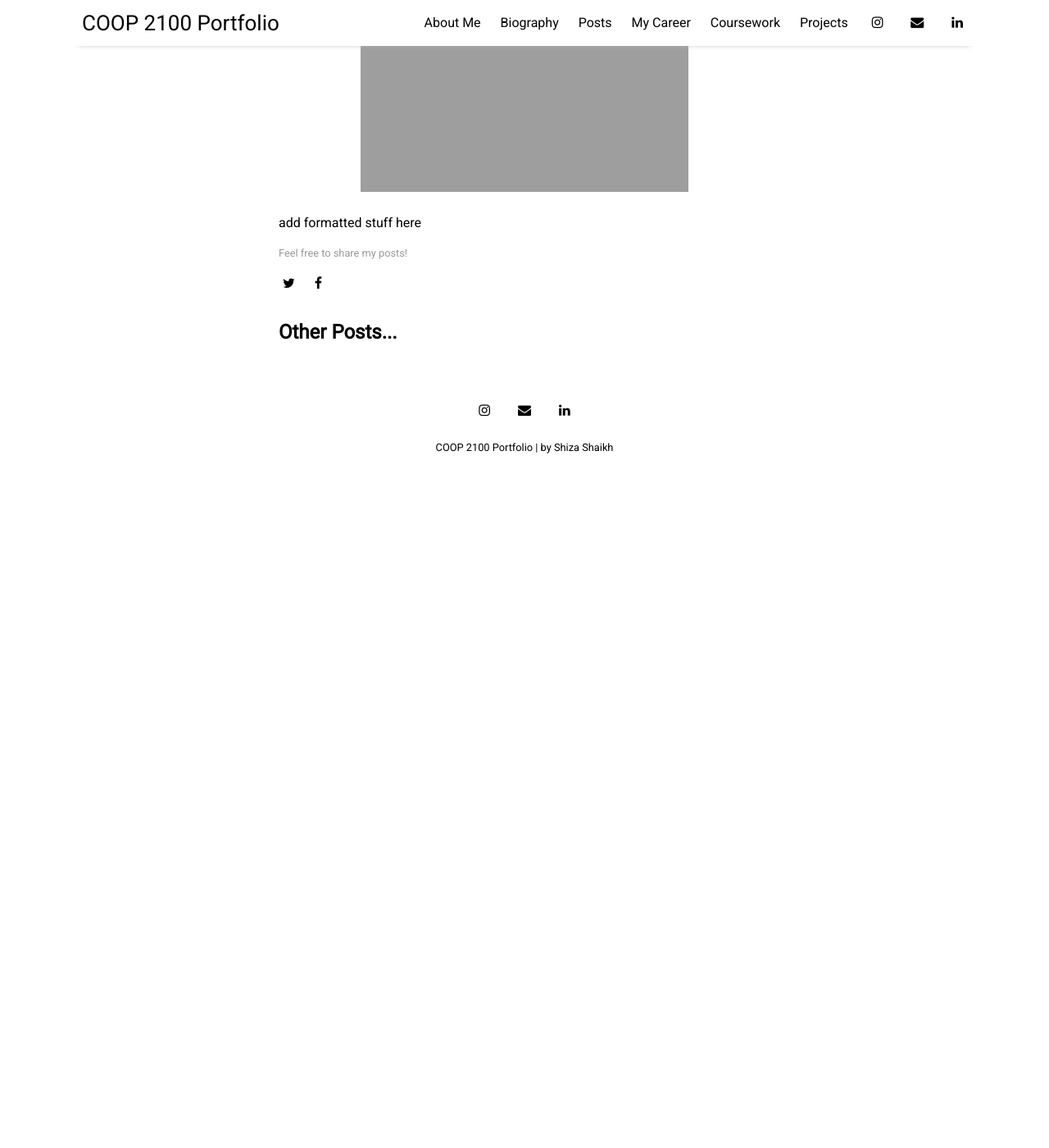
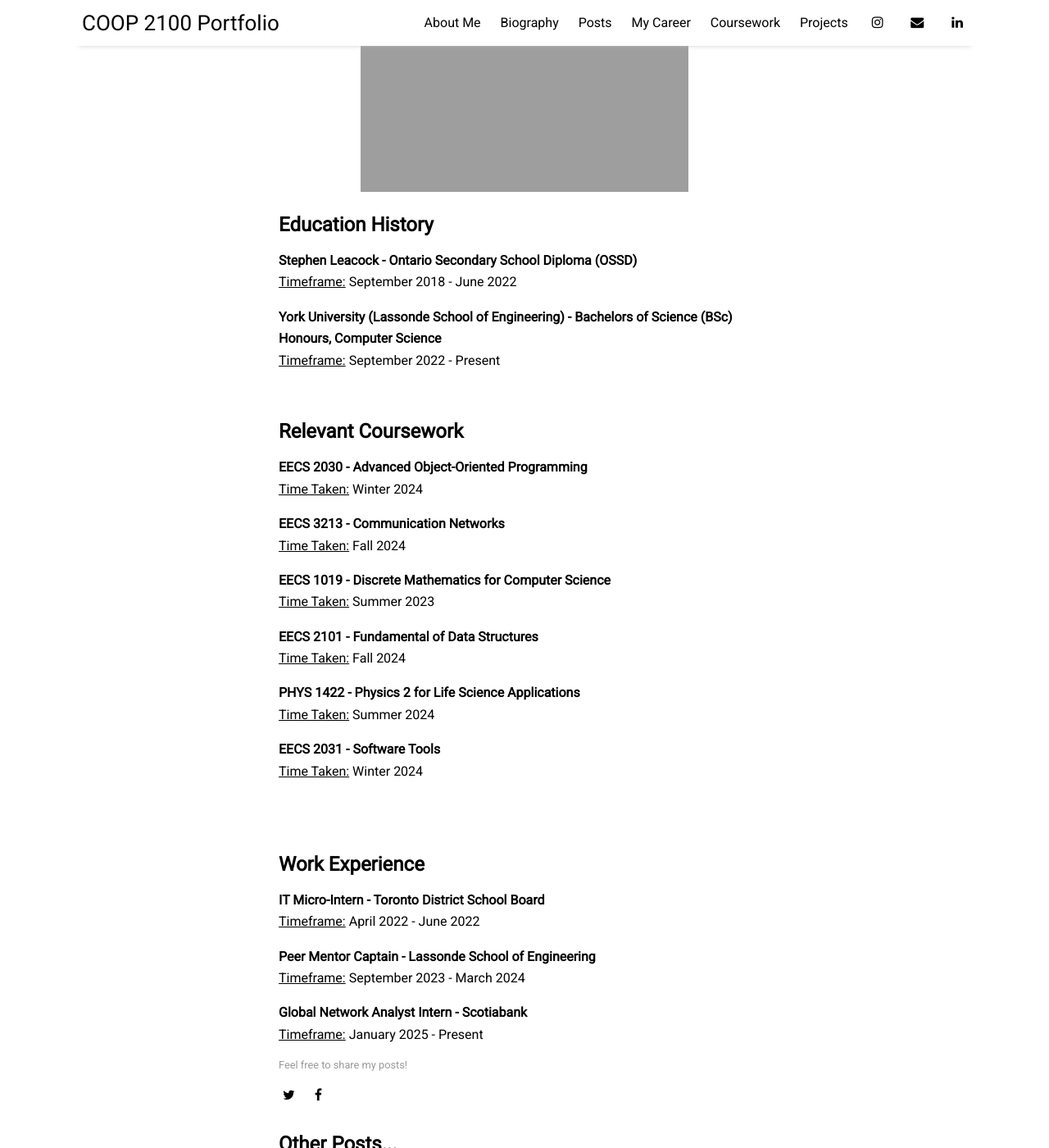
Before and after one commit to wojakshizlet/wojakshizlet.github.io, a Jekyll site: the page built from _posts/2025-03-19-education-and-work.md, in a window 1280 px wide and 1400 px high, scrolled down 228 px. Shown: the whole window at 82% size. Built offline with Jekyll 4.4.1, drawn with Linux system fonts in a browser that asks for light colours; nearby versions of some CDN libraries; before the commit the page ends 900 px from its top, so only the background shows below that.

Commit message:
Published post w/formatting

```diff
--- a/_posts/2025-03-19-education-and-work.md
+++ b/_posts/2025-03-19-education-and-work.md
@@ -6,4 +6,44 @@ categories: [facts, posts, career]
 tags: []
 image: education.jpg
 ---
-add formatted stuff here
+
+## Education History
+**Stephen Leacock - Ontario Secondary School Diploma (OSSD)**<br/>
+<ins>Timeframe:</ins> September 2018 - June 2022<br/>
+
+**York University (Lassonde School of Engineering) - Bachelors of Science (BSc) Honours, Computer Science**<br/>
+<ins>Timeframe:</ins> September 2022 - Present<br/>
+
+<br/>
+
+## Relevant Coursework
+**EECS 2030 - Advanced Object-Oriented Programming** <br/>
+<ins>Time Taken:</ins> Winter 2024<br/>
+
+**EECS 3213 - Communication Networks** <br/>
+<ins>Time Taken:</ins> Fall 2024<br/>
+
+**EECS 1019 - Discrete Mathematics for Computer Science**<br/>
+<ins>Time Taken:</ins> Summer 2023<br/>
+
+**EECS 2101 - Fundamental of Data Structures**<br/>
+<ins>Time Taken:</ins> Fall 2024<br/>
+
+**PHYS 1422 - Physics 2 for Life Science Applications**<br/>
+<ins>Time Taken:</ins> Summer 2024<br/>
+
+**EECS 2031 - Software Tools**<br/>
+<ins>Time Taken:</ins> Winter 2024<br/>
+
+<br/>
+<br/>
+
+## Work Experience
+**IT Micro-Intern - Toronto District School Board**
+<br/><ins>Timeframe:</ins> April 2022 - June 2022<br/>
+
+**Peer Mentor Captain - Lassonde School of Engineering**
+<br/><ins>Timeframe:</ins> September 2023 - March 2024<br/>
+
+**Global Network Analyst Intern - Scotiabank**
+<br/><ins>Timeframe:</ins> January 2025 - Present<br/>
```
